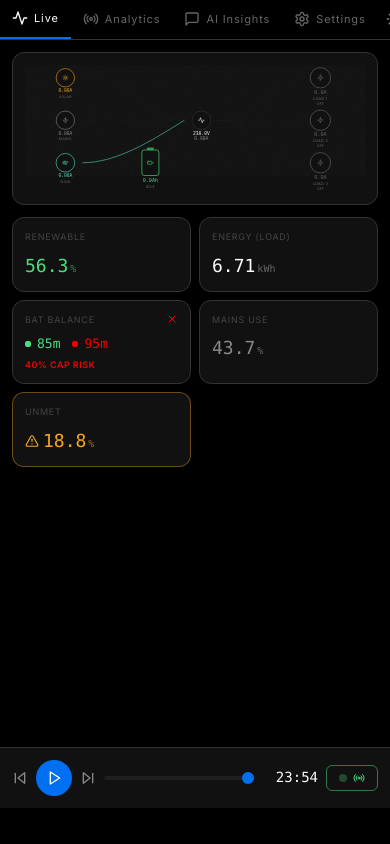
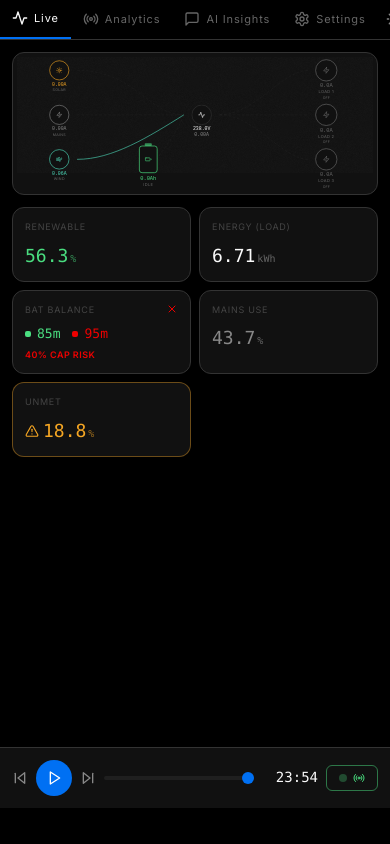
Before and after one commit to Jai71/d5-dashboard, a React (Vite) app: page / in a window 390 px wide. Built offline with nearby package versions, Linux system fonts and the light colour scheme.

Commit message:
Bigger flow diagram on mobile: reduce container padding

```diff
--- a/src/components/FlowDiagram.tsx
+++ b/src/components/FlowDiagram.tsx
@@ -126,7 +126,7 @@ export default function FlowDiagram({ currentPoint, settings }: Props) {
   const socFillHeight = settings.refCapacity > 0 ? Math.min((d.soc / settings.refCapacity) * 56, 56) : 0;
 
   return (
-    <div className="bg-bg-surface1 border border-border-default rounded-xl p-3">
+    <div className="bg-bg-surface1 border border-border-default rounded-xl p-1 sm:p-3">
       <div className="relative w-full">
         <svg
           viewBox="-15 70 800 300"
```
